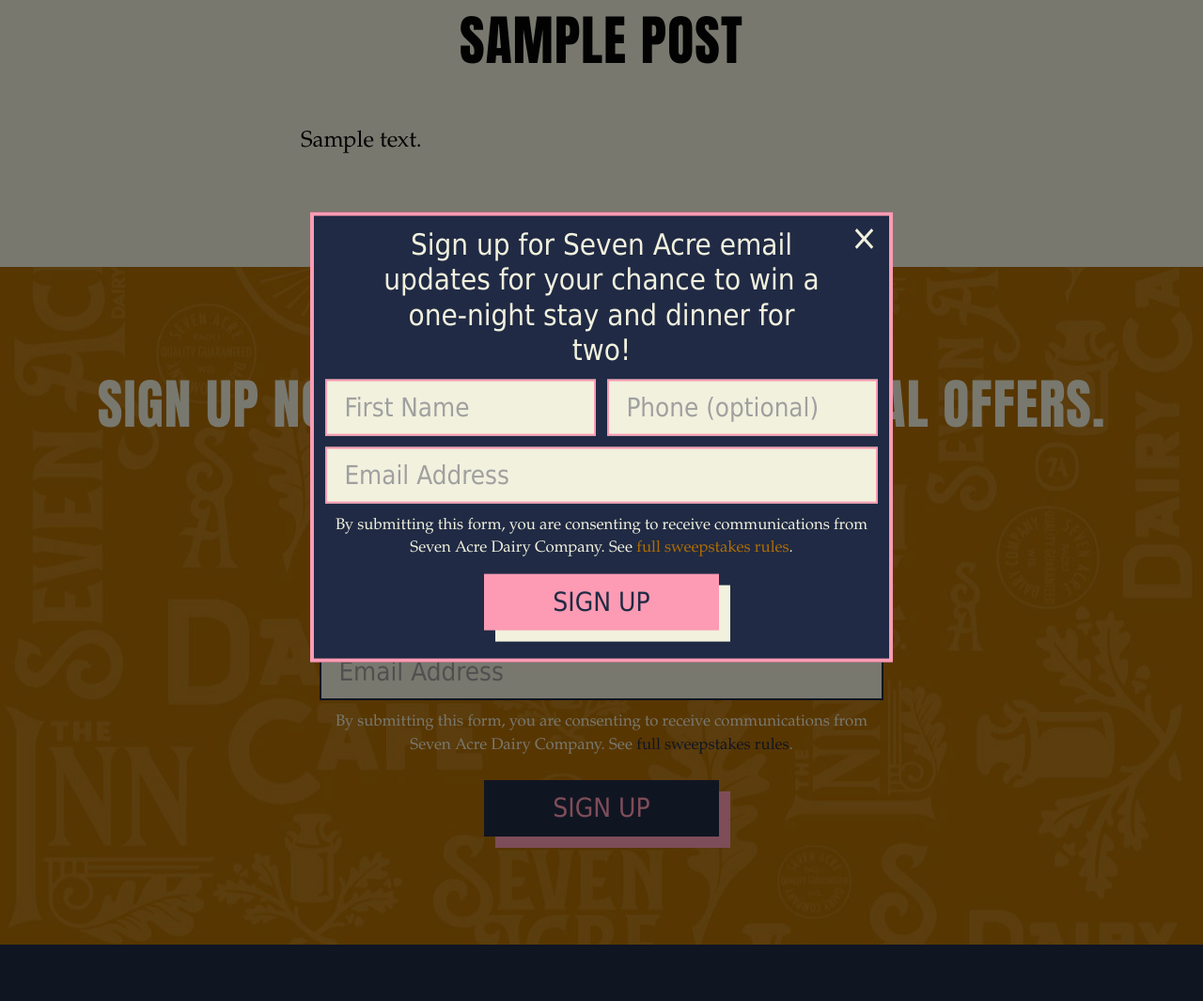
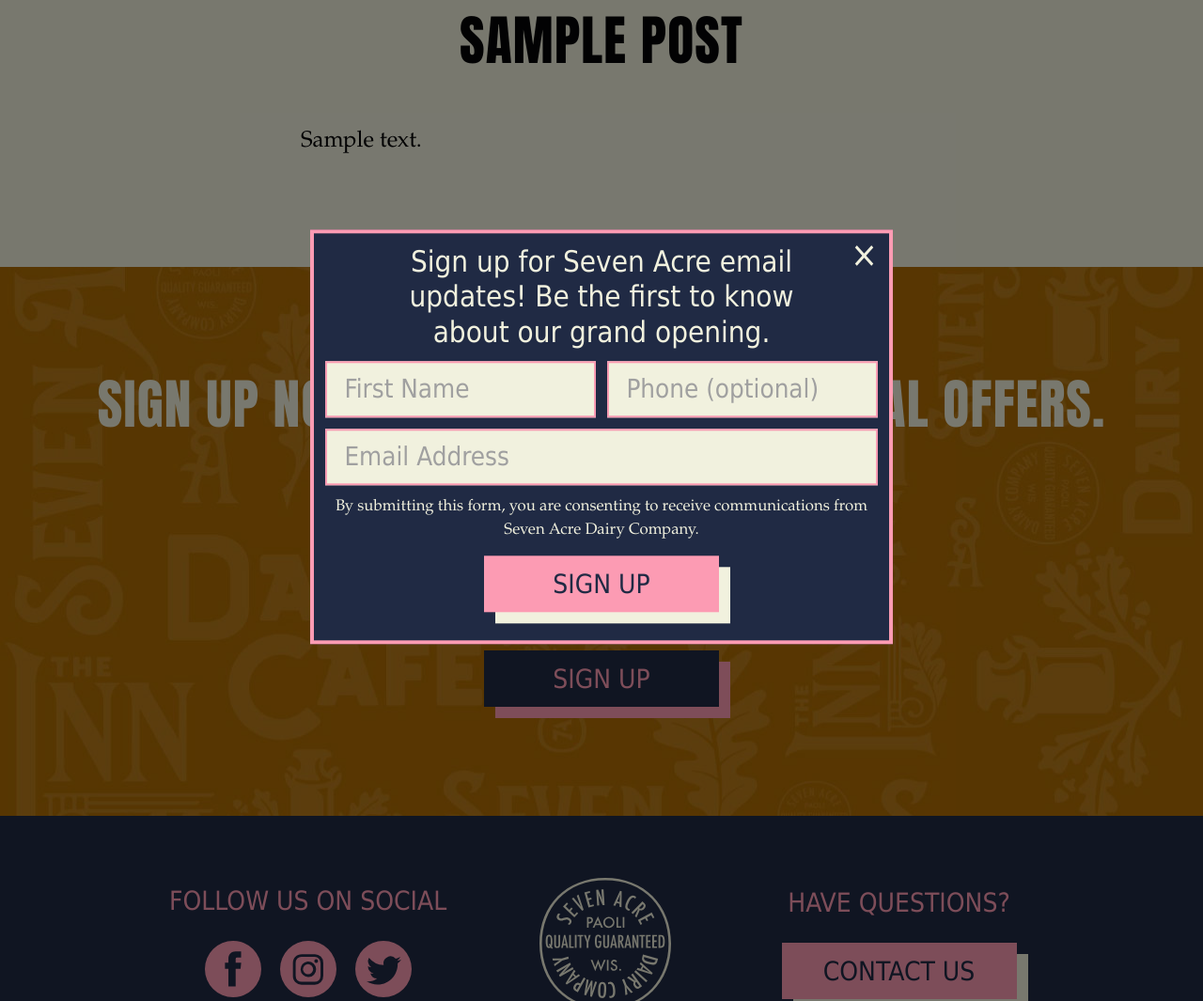
Before and after one commit to therealdylanmartin/7adc, a WordPress theme: template 7adc-theme/page.php in a window 1280 px wide. Shown: the part 135-1200 px from the top of the page at 94% size. Run offline with PHP 8.4 and a stand-in for WordPress, Linux system fonts and the light colour scheme; the site name, menu and one post (Sample post) are stand-ins, and other content is empty; some libraries are stand-ins or nearby versions; some web fonts are replaced.

Commit message:
Sweepstakes are over, removed language pertaining on footer.php and header.php

```diff
--- a/7adc-theme/footer.php
+++ b/7adc-theme/footer.php
@@ -10,7 +10,6 @@
 
     <section class="footer__email-capture" id="email-sign-up">
       <h2 class="heading-primary email-capture--h2">Sign up now for updates and special offers.</h2>
-      <h3 class="subheading-primary email-capture--h3">Sign up for Seven Acre email updates for your chance to win a one-night stay and dinner for two!</h3>
       <div class="email-capture--form-container">
         <!-- Begin Mailchimp Signup Form -->
         <form action="https://sevenacredairyco.us14.list-manage.com/subscribe/post?u=4107b8ea5c4588a0f823e7aa2&amp;id=3620838258" method="post" class="email-capture--form" novalidate>
@@ -31,7 +30,7 @@
             <label class="field-group-primary__input-label" for="mce-EMAIL">Email Address</label>
           </div>
           <p class="email-capture--p">
-            By submitting this form, you are consenting to receive communications from Seven Acre Dairy Company. See <a class="email-capture--link" href="/sweepstakes-rules" target="_blank">full sweepstakes rules</a>.
+            By submitting this form, you are consenting to receive communications from Seven Acre Dairy Company.
           </p>
 
           <!-- real people should not fill this in and expect good things - do not remove this or risk form bot signups-->
--- a/7adc-theme/header.php
+++ b/7adc-theme/header.php
@@ -65,7 +65,7 @@
   <section class="email-popup__background" id="mce-email-modal">
     <div class="email-popup">
       <button class="subheading-primary email-popup__close-button" id="mce-email-modal-CLOSE" aria-label="Close Email Signup Form">&times;</button>
-      <h2 class="subheading-primary email-capture--h3 email-popup--h2">Sign up for Seven Acre email updates for your chance to win a one-night stay and dinner for two!</h2>
+      <h2 class="subheading-primary email-capture--h3 email-popup--h2">Sign up for Seven Acre email updates! Be the first to know about our grand opening.</h2>
       <div class="email-capture--form-container">
         <!-- Begin Mailchimp Signup Form -->
         <form action="https://sevenacredairyco.us14.list-manage.com/subscribe/post?u=4107b8ea5c4588a0f823e7aa2&amp;id=3620838258" method="post" class="email-capture--form" novalidate>
@@ -86,7 +86,7 @@
             <label class="field-group-primary__input-label" for="mce-email-modal-EMAIL">Email Address</label>
           </div>
           <p class="email-capture--p email-popup--p">
-            By submitting this form, you are consenting to receive communications from Seven Acre Dairy Company. See <a href="/sweepstakes-rules" target="_blank">full sweepstakes rules</a>.
+            By submitting this form, you are consenting to receive communications from Seven Acre Dairy Company.
           </p>
 
           <!-- real people should not fill this in and expect good things - do not remove this or risk form bot signups-->
--- a/scss/main.scss
+++ b/scss/main.scss
@@ -1,5 +1,5 @@
+@import "abstracts/variables";
 @import "abstracts/mixins";
-@import "abstracts/variables";
 
 @import "base/lazy-loading";
 @import "base/base";
--- a/sweepstakes-rules.html
+++ b/sweepstakes-rules.html
@@ -17,5 +17,5 @@
 <p>
   <a href="/">sevenacredairyco.com</a><br>
   6858 Paoli Road, Paoli, Wisconsin 54508<br>
-  <a href="tel:815-409-0979">815 409 0979</a>
+  <a href="tel:815-409-0979">(815) 409-0979</a>
 </p>
```
